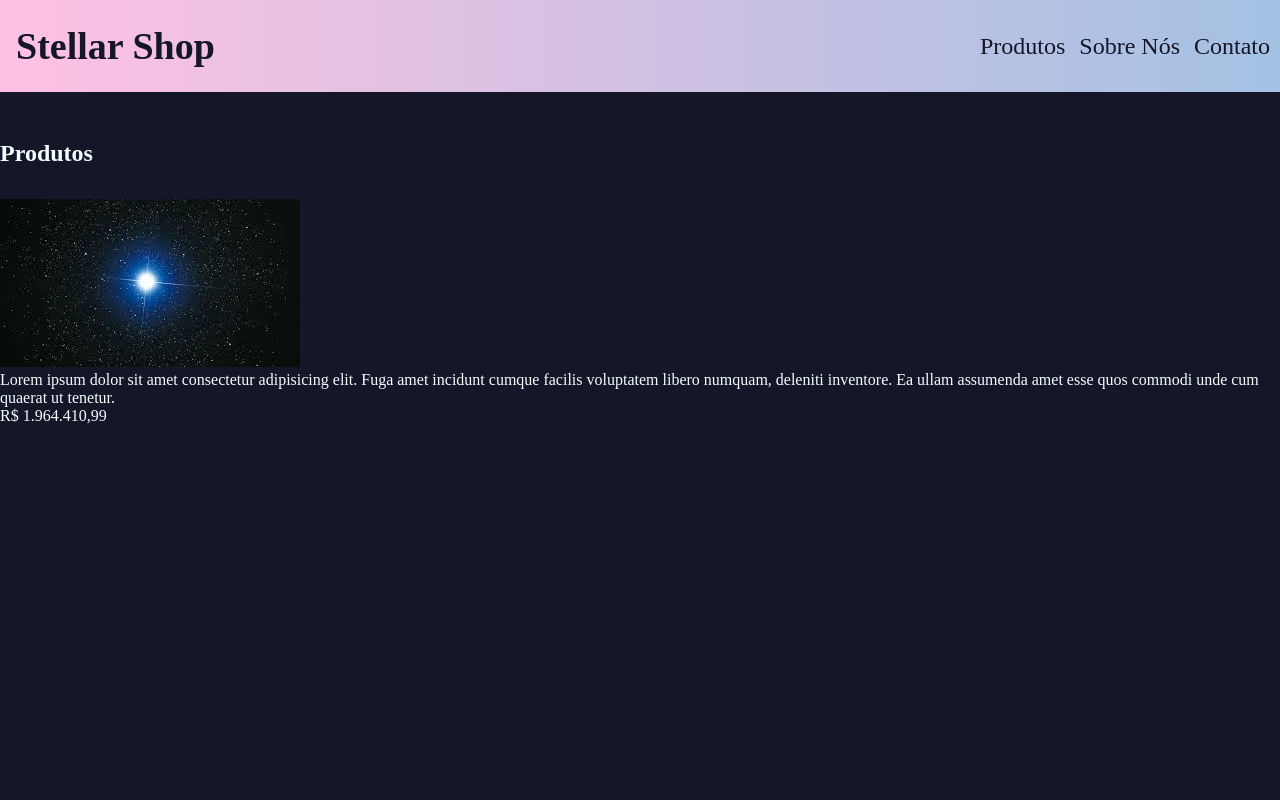
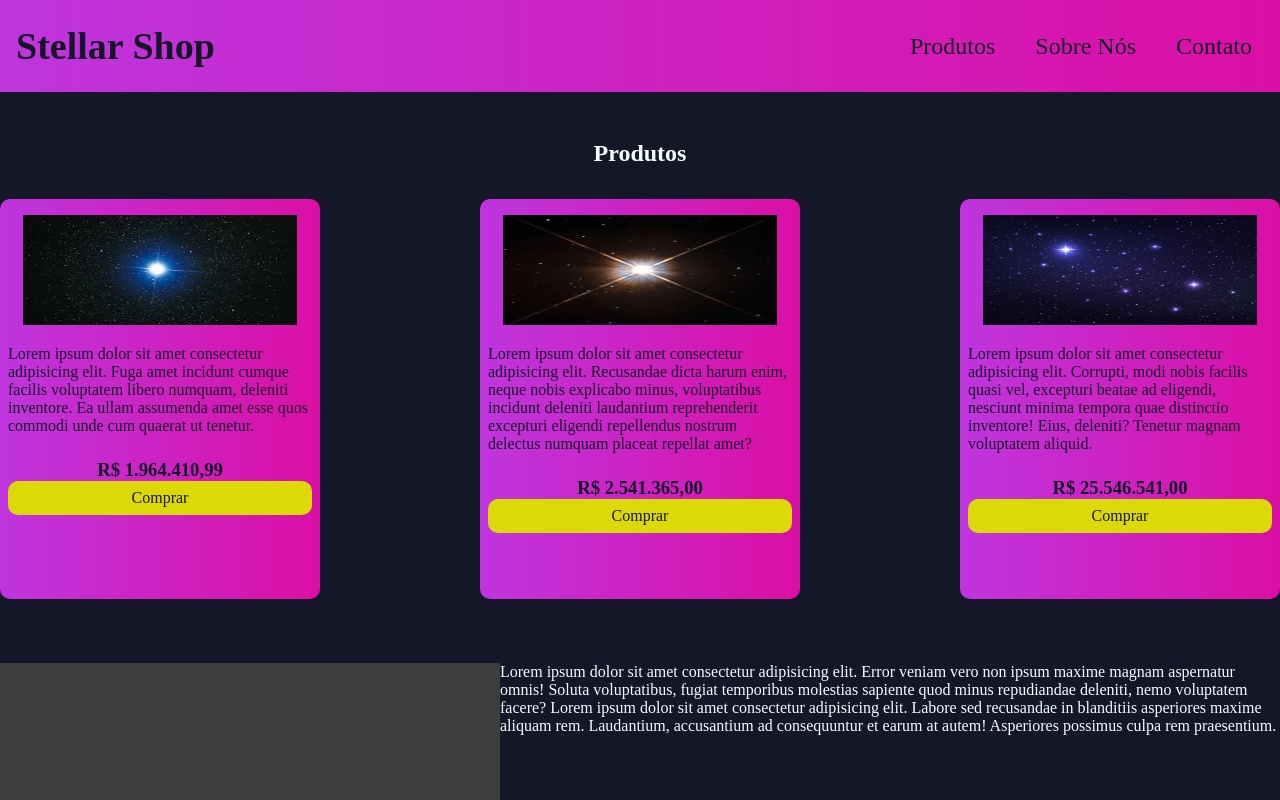
Before and after one commit to Vini13BR/ExercicioSite, a plain HTML site: page index.html in a window 1280 px wide. Shown: the top 800 px of the page. Drawn offline with Linux system fonts and the light colour scheme.

Commit message:
Add files via upload

```diff
--- a/index.html
+++ b/index.html
@@ -11,7 +11,7 @@
         <h1>Stellar Shop</h1>
         <ul>
             <li><a href="#Produtos">Produtos</a></li>
-            <li><a href="#">Sobre Nós</a></li>
+            <li><a href="#About">Sobre Nós</a></li>
             <li><a href="#">Contato</a></li>
         </ul>
     </header>
@@ -21,10 +21,32 @@
                 <header>
                     <h2>Produtos</h2>
                 </header>
-                <div class="produto">
-                    <img src="./images/EstrelaBrilhante.jpeg" alt="EstrelaBrilhante">
-                    <p>Lorem ipsum dolor sit amet consectetur adipisicing elit. Fuga amet incidunt cumque facilis voluptatem libero numquam, deleniti inventore. Ea ullam assumenda amet esse quos commodi unde cum quaerat ut tenetur.</p>
-                    <p>R$ 1.964.410,99</p>
+                <div class="Venda">
+                    <produto>
+                        <img src="./images/EstrelaBrilhante.jpeg" alt="EstrelaBrilhante">
+                        <p>Lorem ipsum dolor sit amet consectetur adipisicing elit. Fuga amet incidunt cumque facilis voluptatem libero numquam, deleniti inventore. Ea ullam assumenda amet esse quos commodi unde cum quaerat ut tenetur.</p>
+                        <h3>R$ 1.964.410,99</h3>
+                        <a href="#">Comprar</a>
+                    </produto>
+                    <produto>
+                        <img src="./images/EstrelaEstridente.jpeg" alt="EstrelaEstridente">
+                        <p>Lorem ipsum dolor sit amet consectetur adipisicing elit. Recusandae dicta harum enim, neque nobis explicabo minus, voluptatibus incidunt deleniti laudantium reprehenderit excepturi eligendi repellendus nostrum delectus numquam placeat repellat amet?</p>
+                        <h3>R$ 2.541.365,00</h3>
+                        <a href="#">Comprar</a>
+                    </produto>
+                    <produto>
+                        <img src="./images/Universo.jpg" alt="Universo">
+                        <p>Lorem ipsum dolor sit amet consectetur adipisicing elit. Corrupti, modi nobis facilis quasi vel, excepturi beatae ad eligendi, nesciunt minima tempora quae distinctio inventore! Eius, deleniti? Tenetur magnam voluptatem aliquid.</p>
+                        <h3>R$ 25.546.541,00</h3>
+                        <a href="#">Comprar</a>
+                    </produto>
+                </div>
+            </section>
+            <section id="About">
+                <div class="Sobre">
+                    <img src="./images/STELLAR_NEGRITO.png" alt="LOGOTIPO STELLAR">
+                    <p>Lorem ipsum dolor sit amet consectetur adipisicing elit. Error veniam vero non ipsum maxime magnam aspernatur omnis! Soluta voluptatibus, fugiat temporibus molestias sapiente quod minus repudiandae deleniti, nemo voluptatem facere?
+                    Lorem ipsum dolor sit amet consectetur adipisicing elit. Labore sed recusandae in blanditiis asperiores maxime aliquam rem. Laudantium, accusantium ad consequuntur et earum at autem! Asperiores possimus culpa rem praesentium.</p>
                 </div>
             </section>
         </div>
--- a/main.css
+++ b/main.css
@@ -27,7 +27,8 @@ body > header{
     display: flex;
     align-items:center;
     justify-content: space-between;
-    background: linear-gradient(to right, #ffc1e3, #a3c1e3);
+    /*background: linear-gradient(to right, #ffc1e3, #a3c1e3);*/
+    background: linear-gradient(to right, #BF35DE, #DB0FA5);
     color: #161629;
 }
 body > header h1{
@@ -39,10 +40,15 @@ body > header li{
 body > header a{
     text-decoration: none;
     color: #161629;
-    padding: 16px 0 ;
-    margin-right: 10px;
+    padding: 12px 8px ;
+    margin-right: 20px;
     font-size: 24px;
+    border-radius: 10px;
 }
+body > header a:hover{
+    background-color: aliceblue;
+}
+
 body > header h1{
     padding: 24px 0;
     margin-left: 16px;
@@ -53,4 +59,65 @@ body > header h1{
 #Produtos header{
     margin-top: 48px;
     margin-bottom: 32px;
+    text-align: center;
 }
+
+#produtos{
+    display: inline;
+}
+
+.Venda {
+    display: flex;
+    justify-content: space-between;
+    margin-bottom: 64px;
+}
+
+.Venda produto{
+    width: 25%;
+    height: 400px;
+    background: linear-gradient(to right, #BF35DE, #DB0FA5);
+    padding: 16px 8px;
+    border-radius: 10px;
+}
+
+.Venda produto p, produto h3{
+    color: #161629;
+}
+
+.Venda produto h3{
+    display: block;
+    text-align: center;
+    margin-top: 24px;
+}
+
+.Venda produto:hover{
+    background: linear-gradient(to right, #ffc1e3, #a3c1e3);
+        -ms-transform: scale(1.05);
+        transform: scale(1.05);
+}
+
+.Venda produto img {
+    width: 90%;
+    height: 30%;
+    margin: 0 5%;
+    margin-bottom: 16px;
+}
+
+
+.Venda produto a{
+    background-color: #DBD907;
+    color: #161629;
+    text-decoration: none;
+    text-align: center;
+    padding: 8px 16px;
+    display: block;
+    margin-left: auto;
+    margin-right: auto;
+    border-radius: 10px;
+}
+
+/*SOBRE NÓS*/
+
+.Sobre{
+    display: flex;
+}
```
Also changed, not shown: images/STELAR.png (added), images/STELLAR_NEGRITO.png (added).
